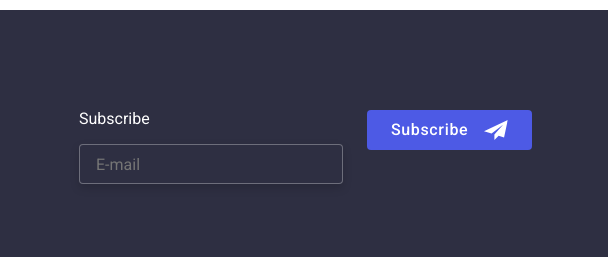
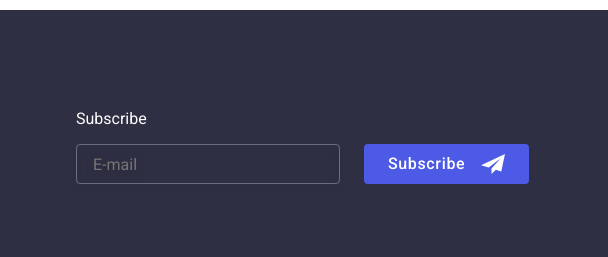
Before and after one commit to FX-IT-Marina/goit-markup-hw-06, a plain HTML site: page index.html in a window 1280 px wide. Shown: the part 2896-3153 px from the top of the page, 672-1280 px from the left. Drawn offline with nearby package versions, Linux system fonts and the light colour scheme.

Commit message:
homework 6 update 15.02

```diff
--- a/css/styles.css
+++ b/css/styles.css
@@ -611,51 +611,52 @@ ul {
   color: var(--footer-color);
   width: 264px;
 }
-.subscribe {
-  margin-left: auto;
+
+/* Subscribe form */
+
+.footer-subscribe {
+  margin-left: 80px;
 }
-.subscribe-form {
-  display: flex;
-  gap: 24px;
-}
-.subscribe-input {
-  display: flex;
-  flex-direction: column;
-}
-.subscribe-form-label {
+
+.subscribe-title {
+  color: var(--white-color);
   margin-bottom: 16px;
-  color: var(--white-color);
 }
 
 .subscribe-form-field {
   width: 264px;
   height: 40px;
-  padding: 8px 16px;
+  padding-left: 16px;
   border: 1px solid rgba(255, 255, 255, 0.3);
   filter: drop-shadow(0px 4px 4px rgba(0, 0, 0, 0.15));
   border-radius: 4px;
-  background-color: var(--backgroind-color);
+  background-color: transparent;
   color: var(--white-color);
-  transition-property: border-color;
-  transition-duration: 250ms;
-  transition-timing-function: cubic-bezier(0.4, 0, 0.2, 1);
 }
-.subscribe-form-field:focus {
-  border-color: var(--accent-color);
+.subscribe-form {
+  display: flex;
 }
-
 .subscribe-button {
   display: flex;
-  gap: 16px;
+  margin-left: 24px;
+  padding: 8px 24px 8px 24px;
   width: 165px;
   height: 40px;
+  text-align: center;
   align-items: center;
-  justify-content: center;
-  padding: 8px 24px;
+  font-weight: 500;
+  font-size: 16px;
+  border-radius: 4px;
+  gap: 16px;
 }
-
+.subscribe-button-form {
+  position: relative;
+}
 .subscribe-icon {
-  display: flex;
+  position: absolute;
+  top: 50%;
+  right: 24px;
+  transform: translateY(-50%);
 }
 
 /* Modal icon */
--- a/index.html
+++ b/index.html
@@ -522,19 +522,22 @@
         </ul>
       </div>
 
-     <div class="subscribe">
-     <form class="subscribe-form">
-        <div class="subscribe-input">
-                   <label class="subscribe-form-label" for="mail">Subscribe</label>
+
+  <div class="footer-subscribe">
+     <form>
+        <p class="subscribe-title">Subscribe</p>
+        <div class="subscribe-form">
+            <label>
             <input class="subscribe-form-field" type="email" name="user_mail" id="user_mail" placeholder="E-mail" />
-        </div>
+            </label>
+        <div class="subscribe-button-form">
         <button class="subscribe-button button" type="submit"> Subscribe
-        <svg class="subscribe-icon" width="24" height="24">
+        <svg class="subscribe-icon" width="24" height="20">
             <use href="./images/icons.svg#send-icon"></use>
         </svg>
         </button>
-            </form>
       </div>
+      </form>
       </div>
       </div>
       </div>
```
Also changed, not shown: portfolio.html (+2 -0 lines).
